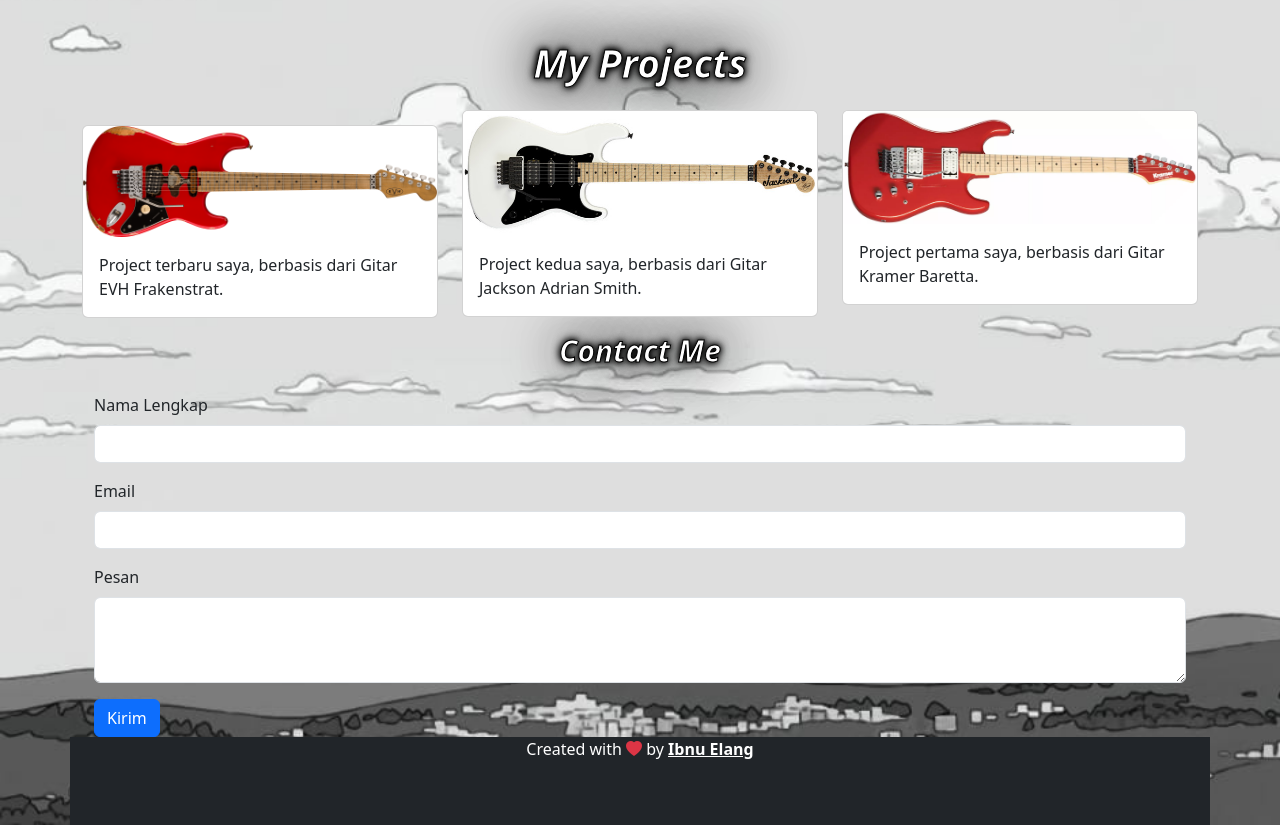
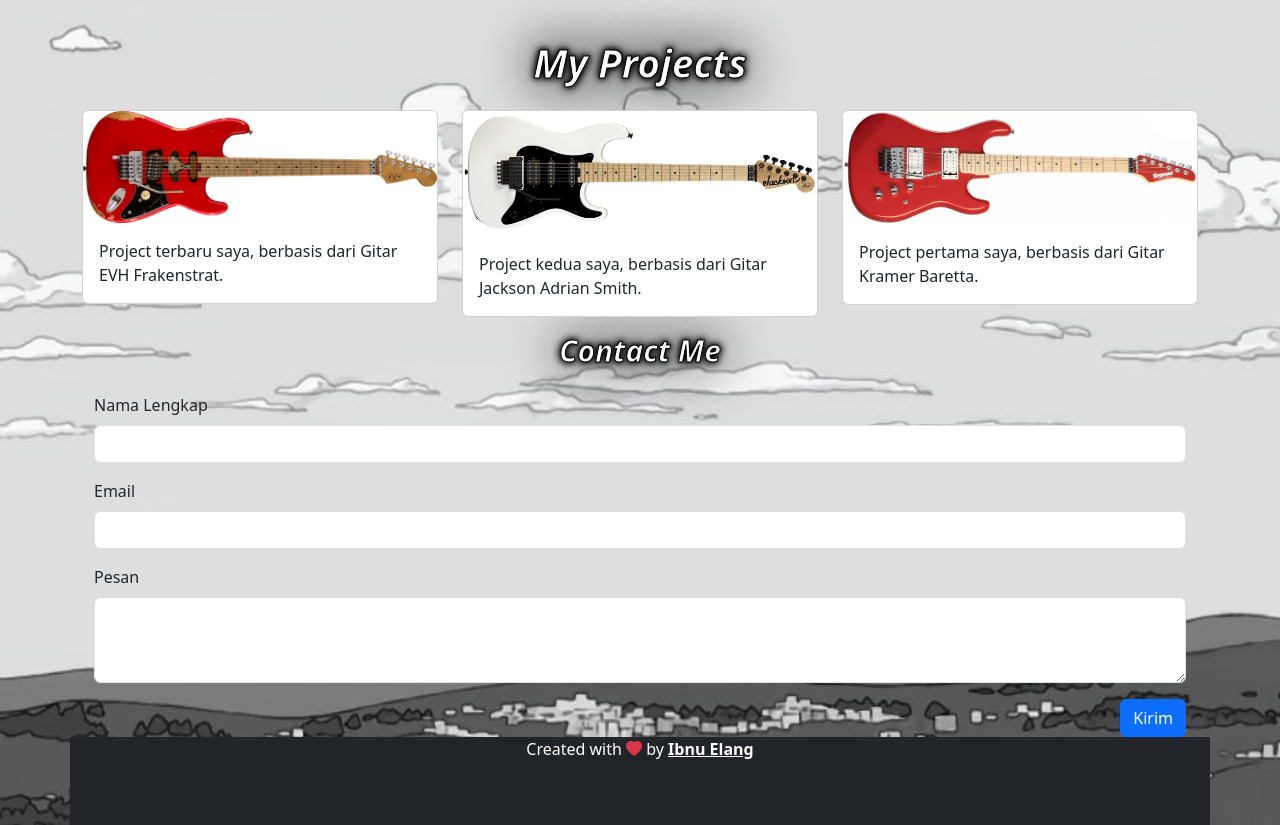
Before and after one commit to DeathRoze/itw2024_243040005_porofolio, a plain HTML site: page index.html in a window 1280 px wide. Shown: the part 1460-2285 px from the top of the page. Drawn offline with nearby package versions, Linux system fonts and the light colour scheme.

Commit message:
sudah selesai

```diff
--- a/index.html
+++ b/index.html
@@ -85,8 +85,8 @@
             <h2 class="myproject">My Projects</h2>
           </div>
         </div>
-        <div class="row">
-          <div class="col align-self-center">
+        <div class="row justify-content-center">
+          <div class="col-md-4 mb-3">
             <div class="card">
               <img src="img/5108005539_evh_ins_frt_1_rr.png" class="card-img-top" alt="Project 1" />
               <div class="card-body">
@@ -133,7 +133,9 @@
                 <label for="pesan" class="form-label">Pesan</label>
                 <textarea class="form-control" id="pesan" rows="3" name="pesan"></textarea>
               </div>
+              <div class="text-end">
               <button type="submit" class="btn btn-primary btn-kirim">Kirim</button>
+            </div>
             </form>
     </section>
     <!-- Akhir Contact -->
```
